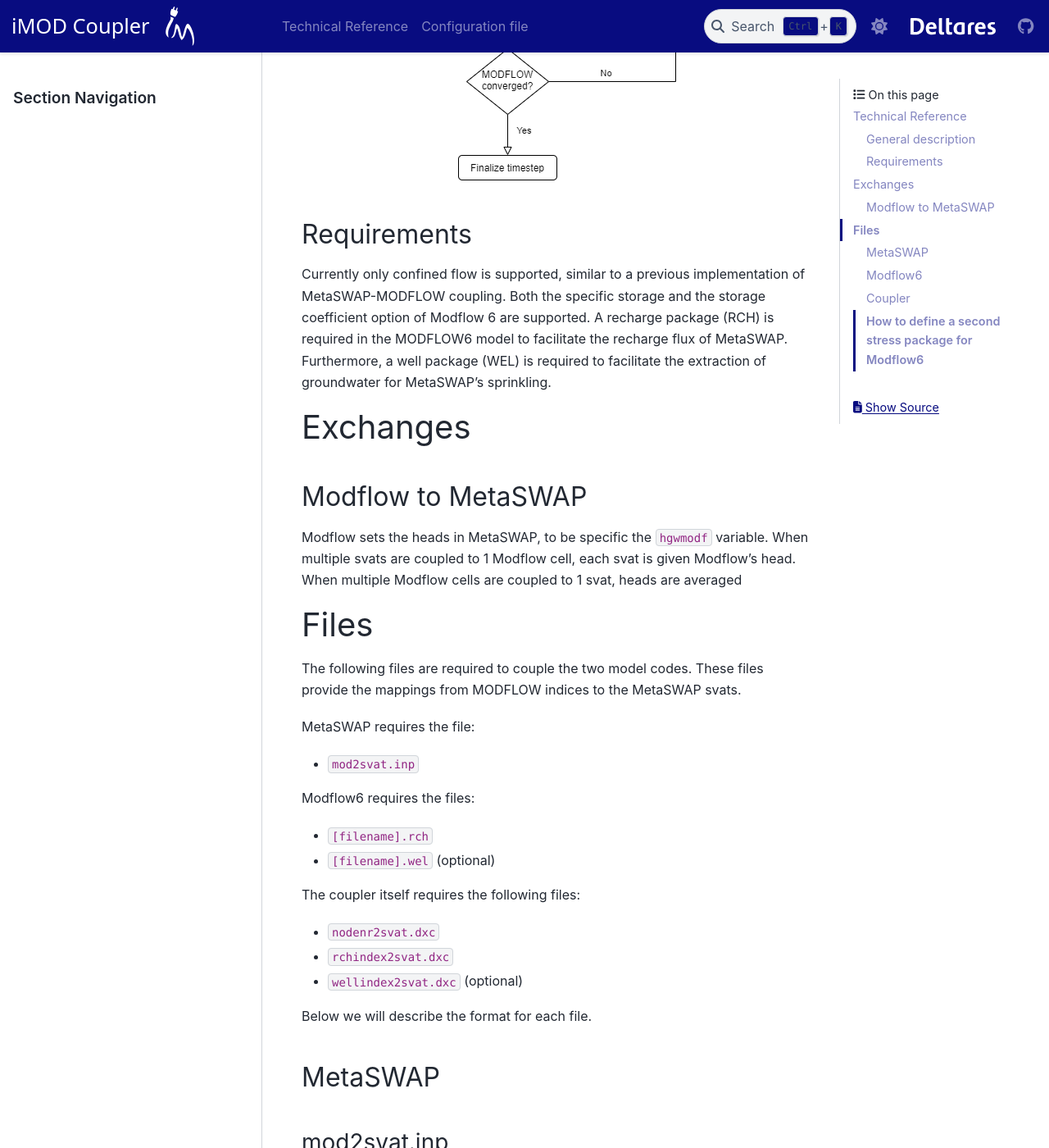
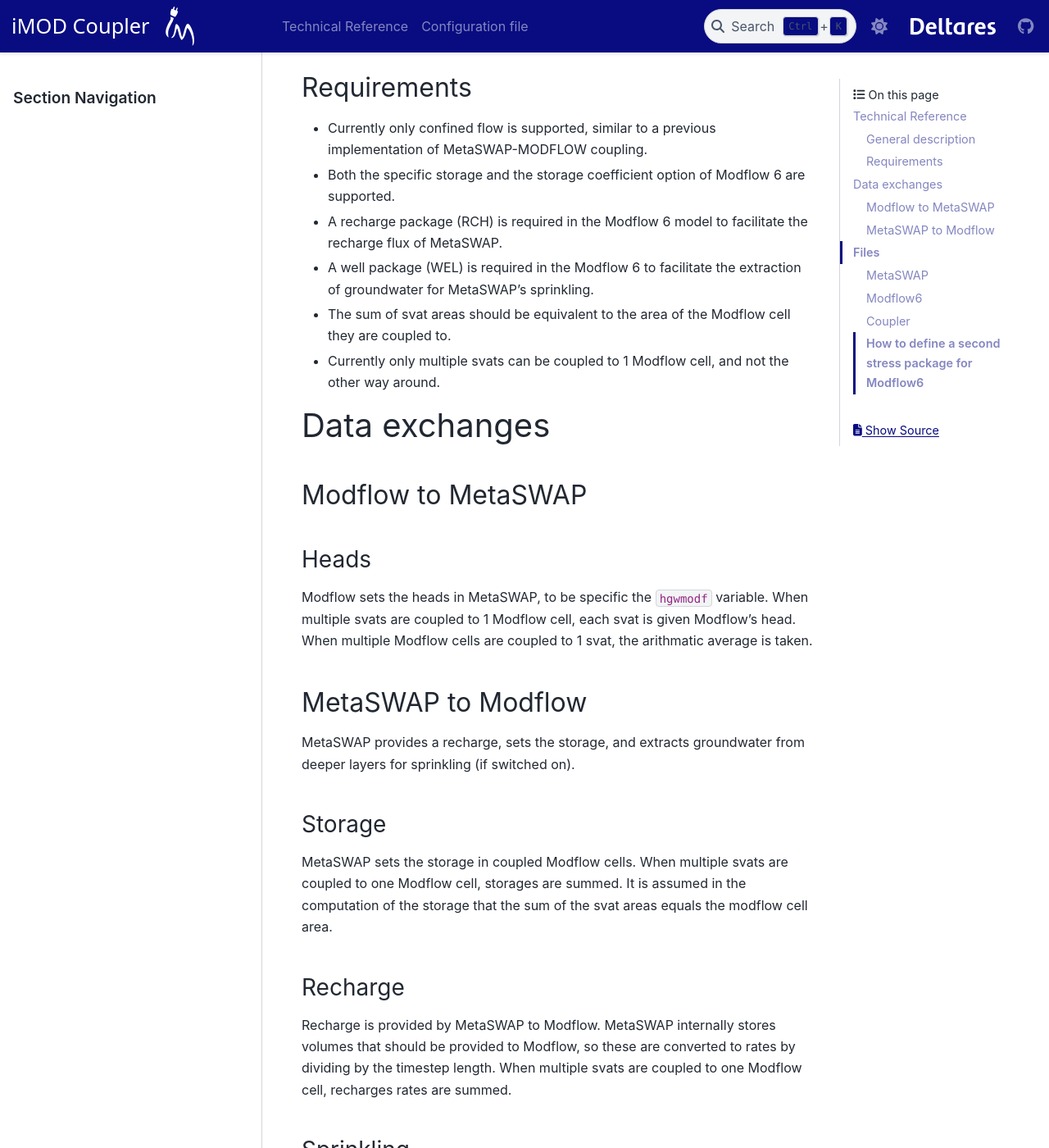
Before and after one commit to Deltares/imod_coupler, a Sphinx documentation site: the page built from docs/technical.rst, in a window 1280 px wide and 1400 px high, scrolled down 1147 px. Shown: the whole window at 82% size. Built offline with Sphinx 7.4.7 and the PyData theme 0.15.4, drawn with Linux system fonts in a browser that asks for light colours; some of the changed text lies outside the part shown.

Commit message:
Improve technical documentation about the exchanges and requirements.

```diff
--- a/docs/technical.rst
+++ b/docs/technical.rst
@@ -27,22 +21,62 @@ MODFLOW6. The data exchange is done as follows.
 Requirements
 ------------
 
-Currently only confined flow is supported, similar to a previous implementation
-of MetaSWAP-MODFLOW coupling. Both the specific storage and the storage
-coefficient option of Modflow 6 are supported. A recharge package (RCH) is
-required in the MODFLOW6 model to facilitate the recharge flux of MetaSWAP.
-Furthermore, a well package (WEL) is required to facilitate the extraction of
-groundwater for MetaSWAP's sprinkling.
+* Currently only confined flow is supported, similar to a previous
+  implementation of MetaSWAP-MODFLOW coupling.
+* Both the specific storage and the storage coefficient option of Modflow 6 are
+  supported.
+* A recharge package (RCH) is required in the Modflow 6 model to facilitate the
+  recharge flux of MetaSWAP.
+* A well package (WEL) is required in the Modflow 6 to facilitate the extraction of
+  groundwater for MetaSWAP's sprinkling.
+* The sum of svat areas should be equivalent to the area of the Modflow cell
+  they are coupled to.
+* Currently only multiple svats can be coupled to 1 Modflow cell, and not the
+  other way around.
 
-Exchanges
-=========
+Data exchanges
+==============
 
 Modflow to MetaSWAP
 -------------------
 
+Heads
+~~~~~
+
 Modflow sets the heads in MetaSWAP, to be specific the ``hgwmodf`` variable.
 When multiple svats are coupled to 1 Modflow cell, each svat is given Modflow's head.
-When multiple Modflow cells are coupled to 1 svat, heads are averaged
+When multiple Modflow cells are coupled to 1 svat, the arithmatic average is taken.
+
+MetaSWAP to Modflow
+-------------------
+
+MetaSWAP provides a recharge, sets the storage, and extracts groundwater from
+deeper layers for sprinkling (if switched on).
+
+Storage
+~~~~~~~
+
+MetaSWAP sets the storage in coupled Modflow cells. When multiple svats are
+coupled to one Modflow cell, storages are summed. It is assumed in the
+computation of the storage that the sum of the svat areas equals the modflow
+cell area.
+
+Recharge
+~~~~~~~~
+
+Recharge is provided by MetaSWAP to Modflow.
+MetaSWAP internally stores volumes that should be provided to Modflow,
+so these are converted to rates by dividing by the timestep length.
+When multiple svats are coupled to one Modflow cell, recharges rates are summed.
+
+Sprinkling
+~~~~~~~~~~
+
+Groundwater extraction rates to set sprinkling are computed by MetaSWAP based on
+irrigation requirements. MetaSWAP internally stores volumes that should be provided to Modflow,
+so these are converted to rates by dividing by the timestep length.
+When multiple svats are coupled to one Modflow cell, extraction rates are summed.
+
 
 Files
 =====
```
Also changed, not shown: other parts of docs/technical.rst (+1 -7 lines).
